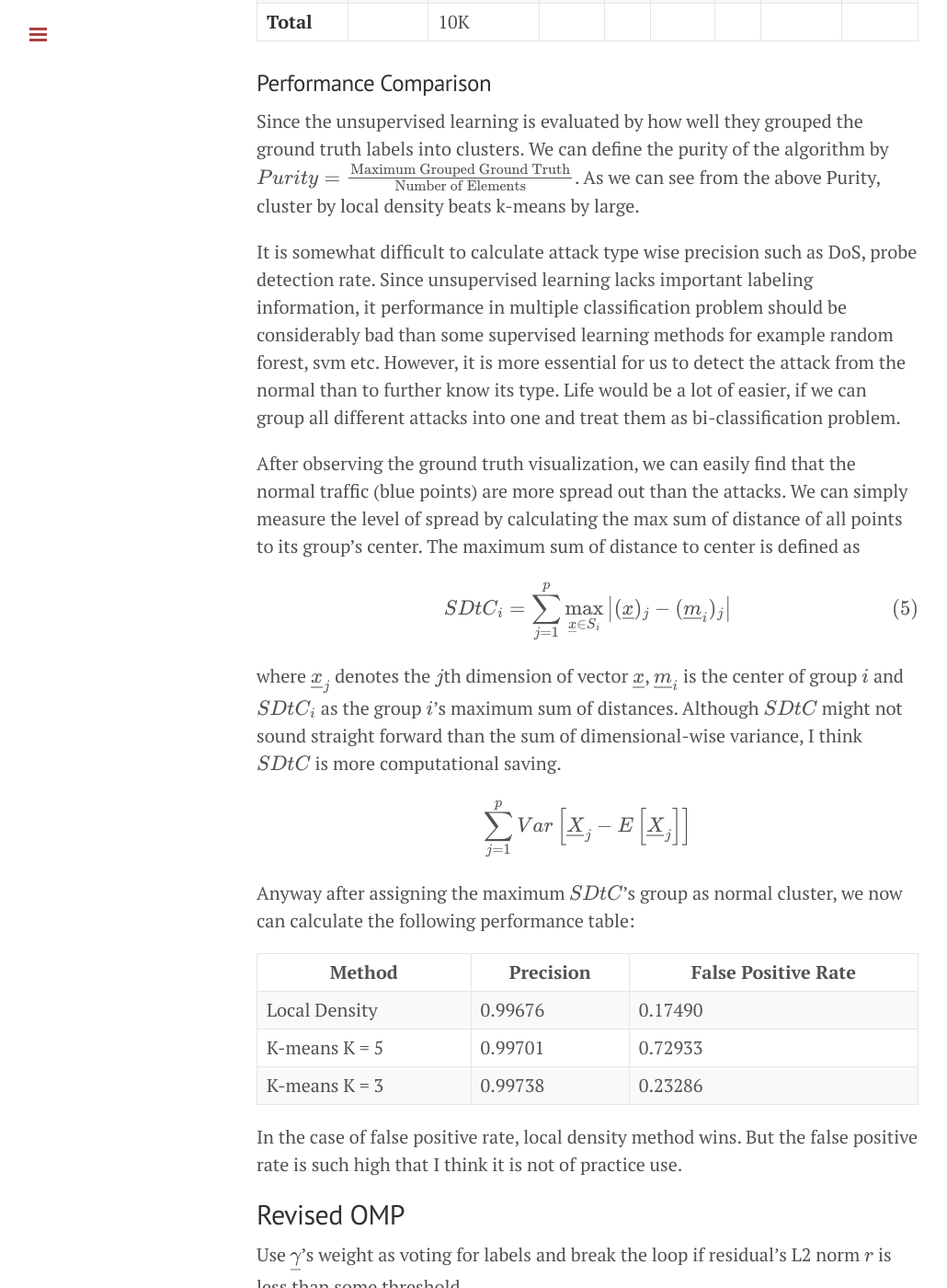
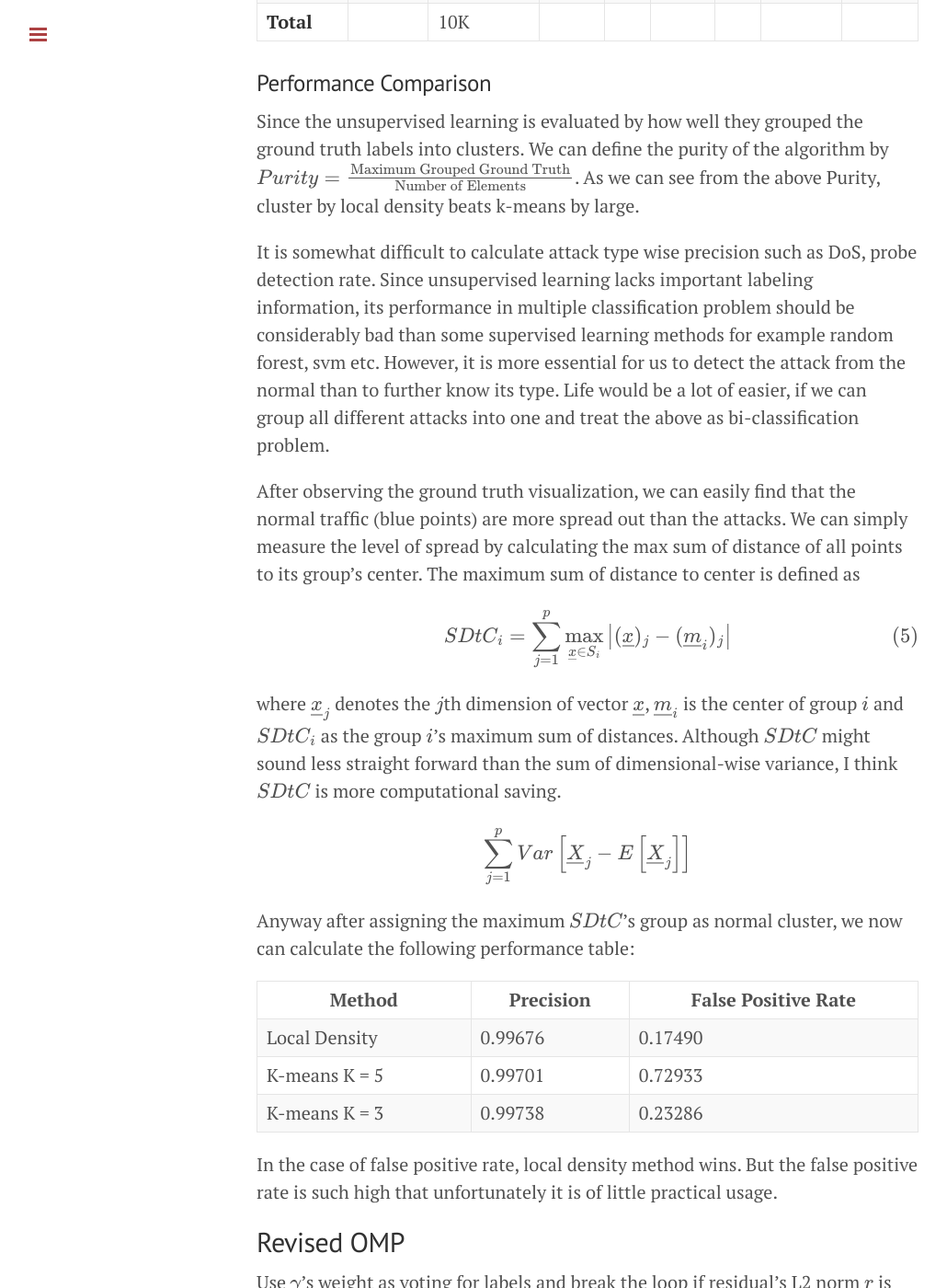
Before and after one commit to yinsenm/yinsenm.github.io, a Jekyll site: the page built from _posts/2014-08-18-kdd99-cluster.md, in a window 1280 px wide and 1400 px high, scrolled down 7627 px. Shown: the whole window at 92% size, without its empty margins (1-1031 px from the left). Built offline with Jekyll 4.4.1, drawn with Linux system fonts in a browser that asks for light colours; formulas are drawn with MathJax 3; comment, search, counter and statistics services are not loaded.

Commit message:
slight change in unsupervised post

```diff
--- a/_posts/2014-08-18-kdd99-cluster.md
+++ b/_posts/2014-08-18-kdd99-cluster.md
@@ -195,7 +195,7 @@ Cluster|Color|Elements|C1|C2|C3|C5|Purity|MDtC
 ### Performance Comparison
 Since the unsupervised learning is evaluated by how well they grouped the ground truth labels into clusters. We can define the purity of the algorithm by $$Purity = \frac{\text{Maximum Grouped Ground Truth}}{\text{Number of Elements}}$$. As we can see from the above Purity, cluster by local density beats k-means by large.
 
-It is somewhat difficult to calculate attack type wise precision such as DoS, probe detection rate. Since unsupervised learning lacks important labeling information, it performance in multiple classification problem should be considerably bad than some supervised learning methods for example random forest, svm etc. However, it is more essential for us to detect the attack from the normal than to further know its type. Life would be a lot of easier, if we can group all different attacks into one and treat them as bi-classification problem.
+It is somewhat difficult to calculate attack type wise precision such as DoS, probe detection rate. Since unsupervised learning lacks important labeling information, its performance in multiple classification problem should be considerably bad than some supervised learning methods for example random forest, svm etc. However, it is more essential for us to detect the attack from the normal than to further know its type. Life would be a lot of easier, if we can group all different attacks into one and treat the above as bi-classification problem.
 
 After observing the ground truth visualization, we can easily find that the normal traffic (blue points) are more spread out than the attacks. We can simply measure the level of spread by calculating the max sum of distance of all points to its group's center. The maximum sum of distance to center is defined as
 
@@ -205,7 +205,7 @@ SDtC_{i}=\sum_{j=1}^{p}\max_{\underline{x}\in S_{i}}\left|(\underline{x})_{j}-(\
 \end{equation}
 $$
 
-where $$\underline{x}_{j}$$ denotes the $$j$$th dimension of vector $$\underline{x}$$, $$\underline{m}_{i}$$ is the center of group $$i$$ and $$SDtC_{i}$$ as the group $$i$$'s maximum sum of distances. Although $$SDtC$$ might not sound straight forward than the sum of dimensional-wise variance, I think $$SDtC$$ is more computational saving.
+where $$\underline{x}_{j}$$ denotes the $$j$$th dimension of vector $$\underline{x}$$, $$\underline{m}_{i}$$ is the center of group $$i$$ and $$SDtC_{i}$$ as the group $$i$$'s maximum sum of distances. Although $$SDtC$$ might sound less straight forward than the sum of dimensional-wise variance, I think $$SDtC$$ is more computational saving.
 
 $$
 \sum_{j=1}^{p}Var\left[\underline{X}_{j}-E\left[\underline{X}_{j}\right]\right]
@@ -219,7 +219,7 @@ Local Density|0.99676|0.17490
 K-means K = 5|0.99701|0.72933
 K-means K = 3|0.99738|0.23286
 
-In the case of false positive rate, local density method wins. But the false positive rate is such high that I think it is not of practice use.
+In the case of false positive rate, local density method wins. But the false positive rate is such high that unfortunately it is of little practical usage.
 
 <a id = '4'></a>
 
```
